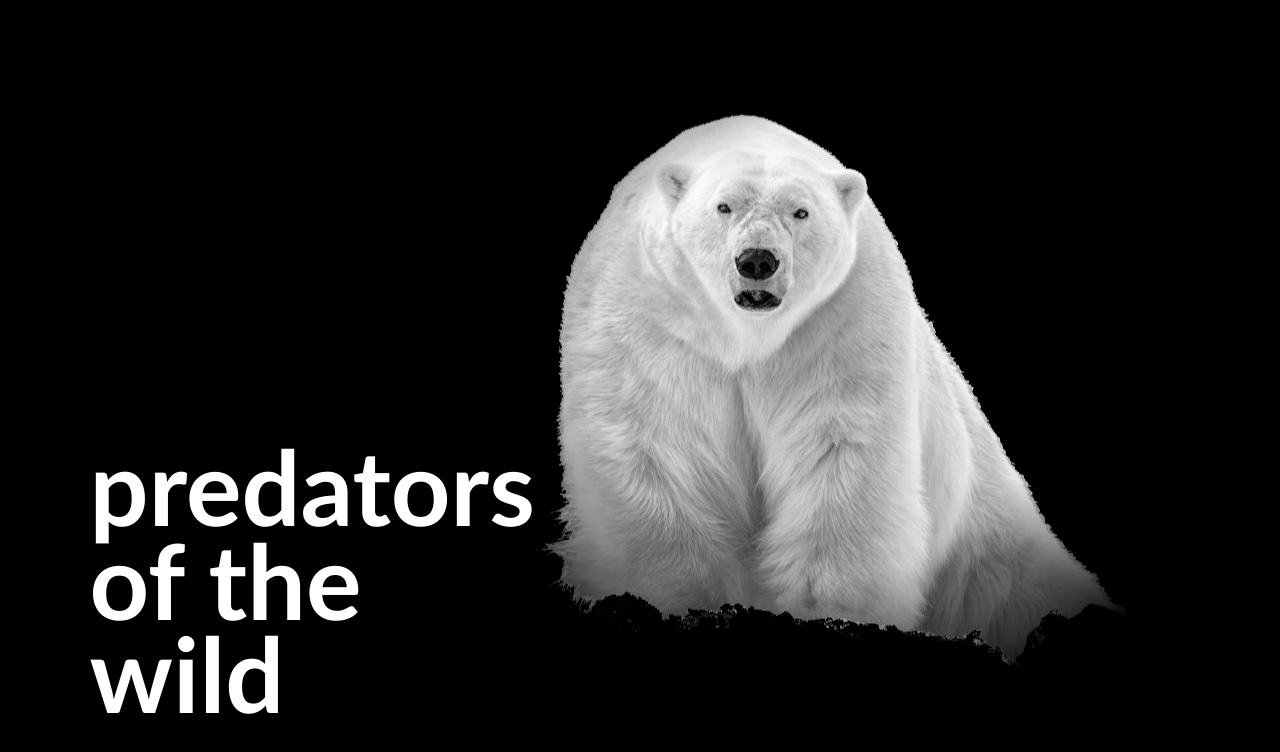
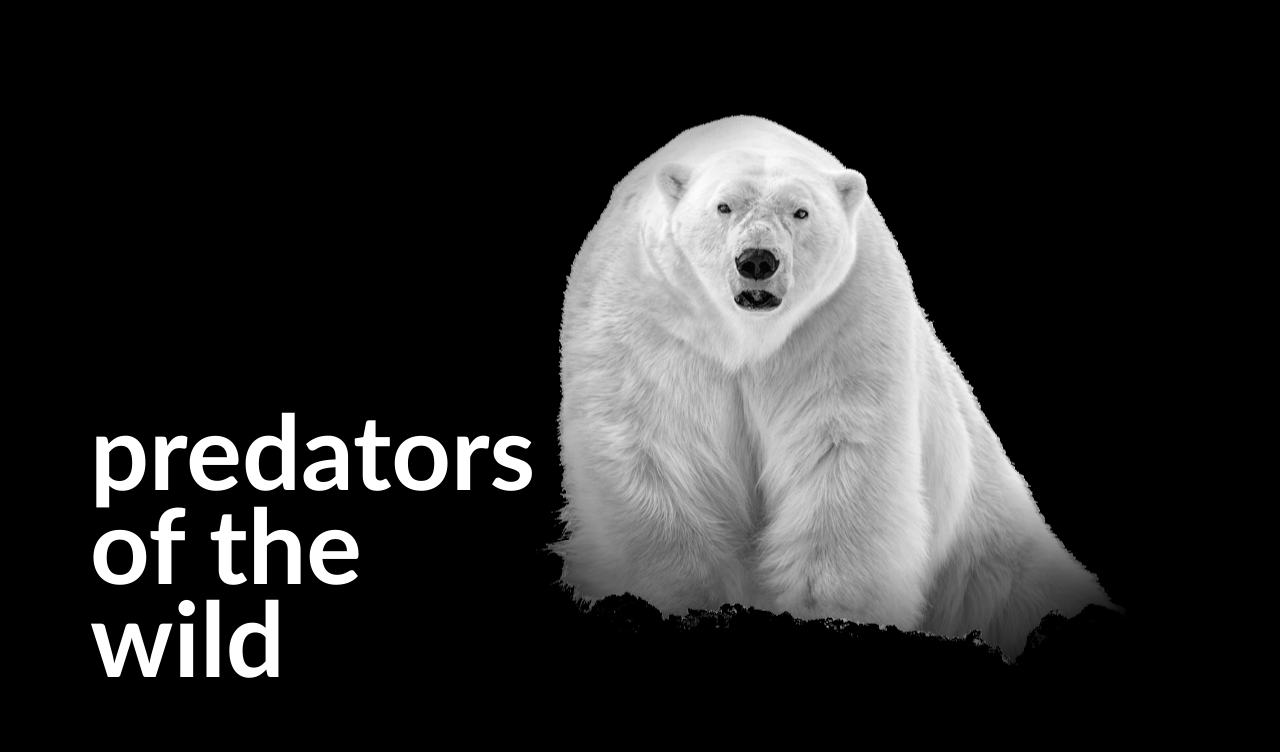
Before and after one commit to xrustiks/landing-template, a website built with Vite: page index.html in a window 1280 px wide. Shown: the top 752 px of the page. Built offline with nearby package versions, Linux system fonts and the light colour scheme.

Commit message:
layout improved

```diff
--- a/css/main.css
+++ b/css/main.css
@@ -42,6 +42,11 @@ p {
 }
 
 /* Bear section */
+header {
+  position: relative;
+  height: 100vh;
+}
+
 .bear-section {
   margin-bottom: calc(var(--index) * 10);
 }
@@ -58,16 +63,14 @@ p {
 }
 
 .bear-caption {
-  height: 100vh;
-  padding: 0vh 7vw;
+  position: absolute;
+  left: 7vw;
+  bottom: 10vh;
 }
 
 .bear-title {
   font-size: calc(var(--index) * 5);
   line-height: .9;
-
-  position: absolute;
-  bottom: 10vh;
 
   width: min-content;
 
```
